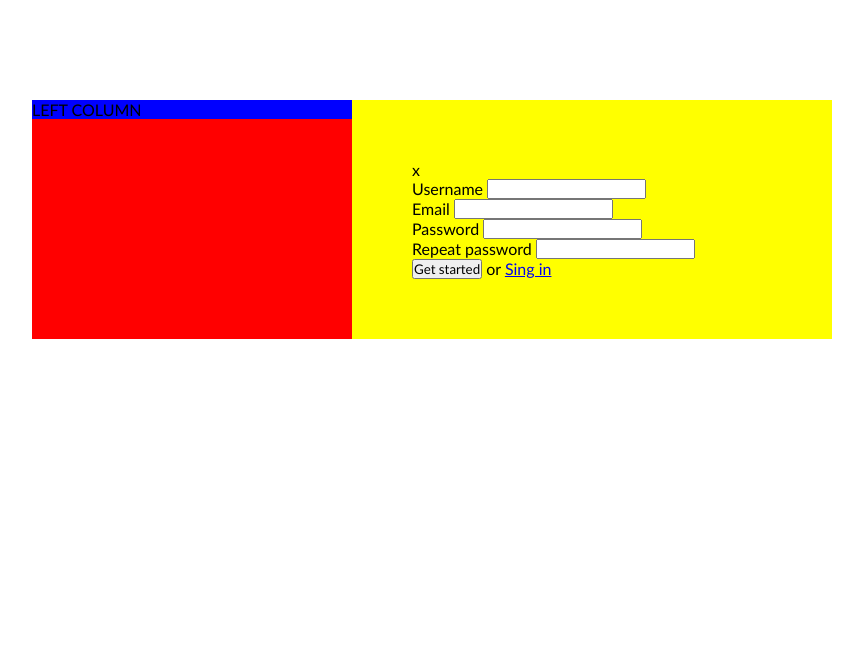
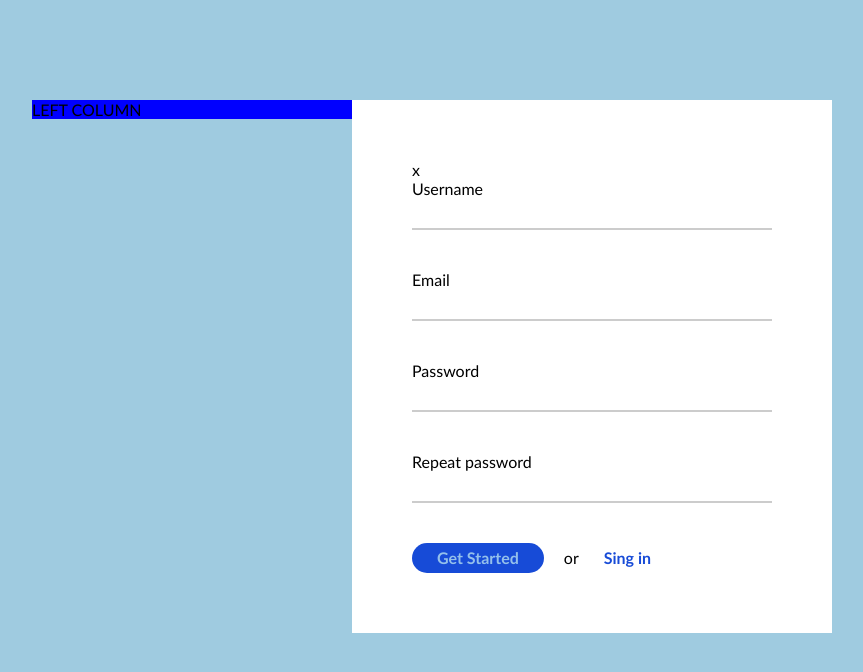
Before and after one commit to RutaMat/5-Sing-up, a plain HTML site: page index.html in a window 1280 px wide. Shown: the whole page, without its empty margins (208-1071 px from the left). Drawn offline with Linux system fonts and the light colour scheme.

Commit message:
Form button span a

```diff
--- a/css/main.css
+++ b/css/main.css
@@ -12,7 +12,11 @@ body * {
     width: 800px;
     margin-top: 100px;
     margin-left: calc((100% - 800px) / 2);
-    background-color: red;
+
+}
+body {
+background-color: #9fcbe0;
+
 }
 
 .left-column {
@@ -25,7 +29,80 @@ body * {
 width: 60%;
 float: left;
 padding: 60px;
-background-color: yellow;
+background-color: #fff;
 
 }
-.close {}
+.close {
+
+}
+form {
+    display: inline-block;
+    width: 100%;
+}
+form > .form-row {
+    display: inline-block;
+    width: 100%;
+    margin-bottom: 40px;
+
+}
+form > .form-row:last-of-type {
+    margin-bottom: 0%;
+
+}
+
+form > form-row >  label {
+
+    display: inline-block;
+    width: 100%;
+    margin-bottom: 5px;
+    font-size: 15px;
+    line-height: 20px;
+    text-transform: uppercase;
+}
+form > .form-row > input {
+    display: inline-block;
+    width: 100%;
+    font-size: 20px;
+    line-height: 30px;
+    border: none;
+    border-bottom: 2px solid #ccc;
+
+
+}
+form > .form-row > button {
+    float: left;
+    padding: 5px;
+    padding-left: 25px;
+    padding-right: 25px;
+    font-size: 16px;
+    font-weight: bold;
+    line-height: 20px;
+    border: none;
+    border-radius: 15px;
+    background-color: #174BD7;
+    color: #94C0EB;
+    text-transform: capitalize;
+    cursor: pointer;
+
+
+}
+form >.form-row > span {
+    float: left;
+    padding: 5px;
+    margin-left: 15px;
+    margin-right: 15px;
+    font-size: 16px;
+    line-height: 20px;
+
+
+}
+form >.form-row > a {
+    float: left;
+    padding: 5px;
+    font-size: 16px;
+    line-height: 20px;
+    text-decoration: none;
+    color: #174BD7;
+    font-weight: bold;
+
+}
```
